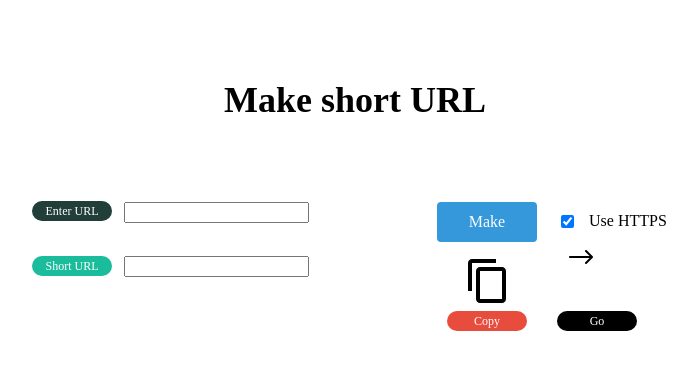
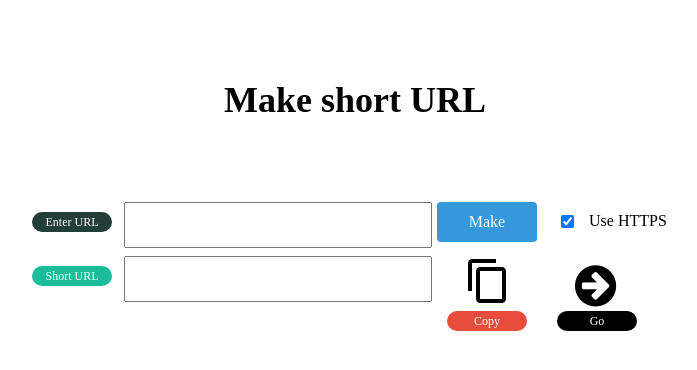
Before and after one commit to taehyeong224/link, a Vue app: page / in a window 1280 px wide. Shown: the top 370 px of the page, without its empty margins (140-837 px from the left). Built offline with nearby package versions, Linux system fonts and the light colour scheme.

Commit message:
change css

```diff
--- a/public/index.html
+++ b/public/index.html
@@ -1,6 +1,7 @@
 <!DOCTYPE html>
 <html lang="en">
   <head>
+      <link rel="stylesheet" href="https://maxcdn.bootstrapcdn.com/font-awesome/4.7.0/css/font-awesome.min.css">
     <meta charset="utf-8">
     <meta http-equiv="X-UA-Compatible" content="IE=edge">
     <meta name="viewport" content="width=device-width,initial-scale=1.0">
--- a/src/components/HelloWorld.vue
+++ b/src/components/HelloWorld.vue
@@ -41,7 +41,7 @@
           class
         >
           <label data-form-control="checkbox" data-min-width="20" data-min-height="20">
-            <input type="checkbox" checked="checked" v-model="useHttps"/>
+            <input type="checkbox" checked="checked" v-model="useHttps">
             <span data-form-decorator="true"></span>
           </label>
         </div>
@@ -52,7 +52,7 @@
           style="position: absolute; top: 0px; left: 32px; width: 257px; height: 20px;"
           class
         >
-          <div data-text-content="true" style="font-size:16px;" class >Use HTTPS</div>
+          <div data-text-content="true" style="font-size:16px;" class>Use HTTPS</div>
         </div>
       </div>
       <div
@@ -69,7 +69,7 @@
           data-text-content="true"
           value="https://google.com"
           style="color: rgb(94, 94, 94);"
-          class
+          class="enter-url"
           spellcheck="false"
           v-model="url"
         >
@@ -79,7 +79,7 @@
         data-obj-type="element"
         data-text-editable="true"
         class
-        style="position: absolute; top: 201px; left: 172px; width: 80px; height: 20px;"
+        style="position: absolute; top: 212px; left: 172px; width: 80px; height: 20px;"
       >
         <div
           data-text-content="true"
@@ -101,8 +101,9 @@
           data-text-content="true"
           value
           style="color: rgb(94, 94, 94);"
-          class
-          id="short" v-model="shortLink"
+          class="short-url"
+          id="short"
+          v-model="shortLink"
         >
       </div>
       <div
@@ -110,7 +111,7 @@
         data-obj-type="element"
         data-text-editable="true"
         class
-        style="position: absolute; top: 256px; left: 172px; width: 80px; height: 20px;"
+        style="position: absolute; top: 266px; left: 172px; width: 80px; height: 20px;"
       >
         <div
           data-text-content="true"
@@ -151,28 +152,8 @@
           class
         >Copy</div>
       </div>
-      <div
-        data-obj-id="SlSiV"
-        data-obj-type="icon"
-        class
-        style="position: absolute; top: 242px; left: 705px; width: 64px; height: 64px; transform: rotate(0rad);"
-      >
-        <svg
-        @click="go"
-          xmlns="http://www.w3.org/2000/svg"
-          xmlns:xlink="http://www.w3.org/1999/xlink"
-          width="64"
-          height="64"
-          viewBox="0 0 64 64"
-          fill="#000000"
-          data-svg-content="true"
-        >
-          <g>
-            <path
-              d="M 4,15C 4,15.552, 4.448,16, 5,16l 19.586,0 l-4.292,4.292c-0.39,0.39-0.39,1.024,0,1.414 c 0.39,0.39, 1.024,0.39, 1.414,0l 6-6c 0.092-0.092, 0.166-0.202, 0.216-0.324C 27.972,15.26, 28,15.132, 28,15.004c0-0.002,0-0.002,0-0.004 l0,0c0-0.13-0.026-0.26-0.078-0.382c-0.050-0.122-0.124-0.232-0.216-0.324l-6-6c-0.39-0.39-1.024-0.39-1.414,0 c-0.39,0.39-0.39,1.024,0,1.414L 24.586,14L 5,14 C 4.448,14, 4,14.448, 4,15z"
-            ></path>
-          </g>
-        </svg>
+      <div class style="position: absolute; top: 242px; left: 705px; width: 64px; height: 64px;">
+        <i class="fa fa-arrow-circle-right fa-3x" aria-hidden="true" @click="go" style="margin: 20px auto auto 10px;"></i>
       </div>
       <div
         data-obj-id="RNMmR"
@@ -269,10 +250,12 @@ export default {
 </script>
 
 <style scoped>
-.input-url {
-  border: 1px solid red;
+.enter-url {
+  width: 300px;
+  height: 40px;
 }
 .short-url {
-  border: 1px solid blue;
+  width: 300px;
+  height: 40px;
 }
 </style>
```
